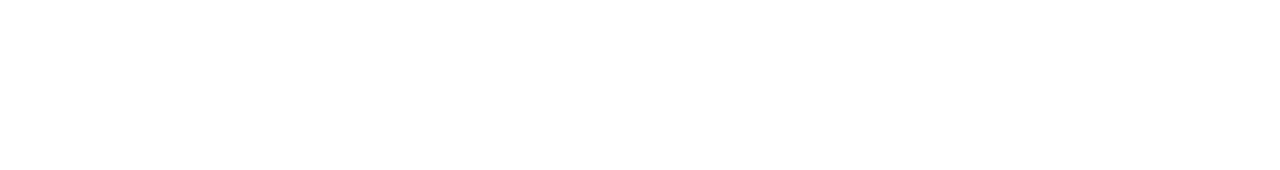
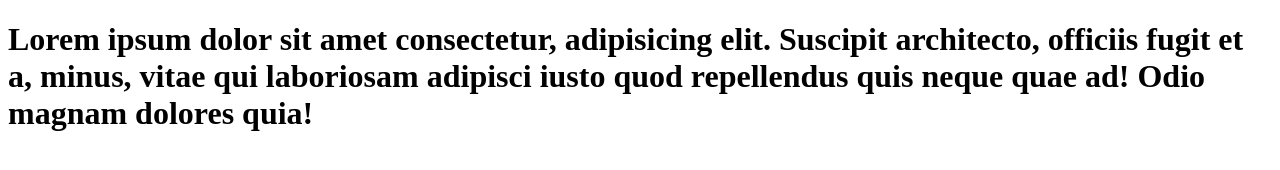
Before and after one commit to Raihan-Uddin-Ahmed/baig, a plain HTML site: page index.html in a window 1280 px wide. Drawn offline with Linux system fonts and the light colour scheme.

Commit message:
heading added

```diff
--- a/index.html
+++ b/index.html
@@ -7,6 +7,6 @@
     <title>Document</title>
 </head>
 <body>
-
+    <h1>Lorem ipsum dolor sit amet consectetur, adipisicing elit. Suscipit architecto, officiis fugit et a, minus, vitae qui laboriosam adipisci iusto quod repellendus quis neque quae ad! Odio magnam dolores quia!</h1>
 </body>
 </html>
```
